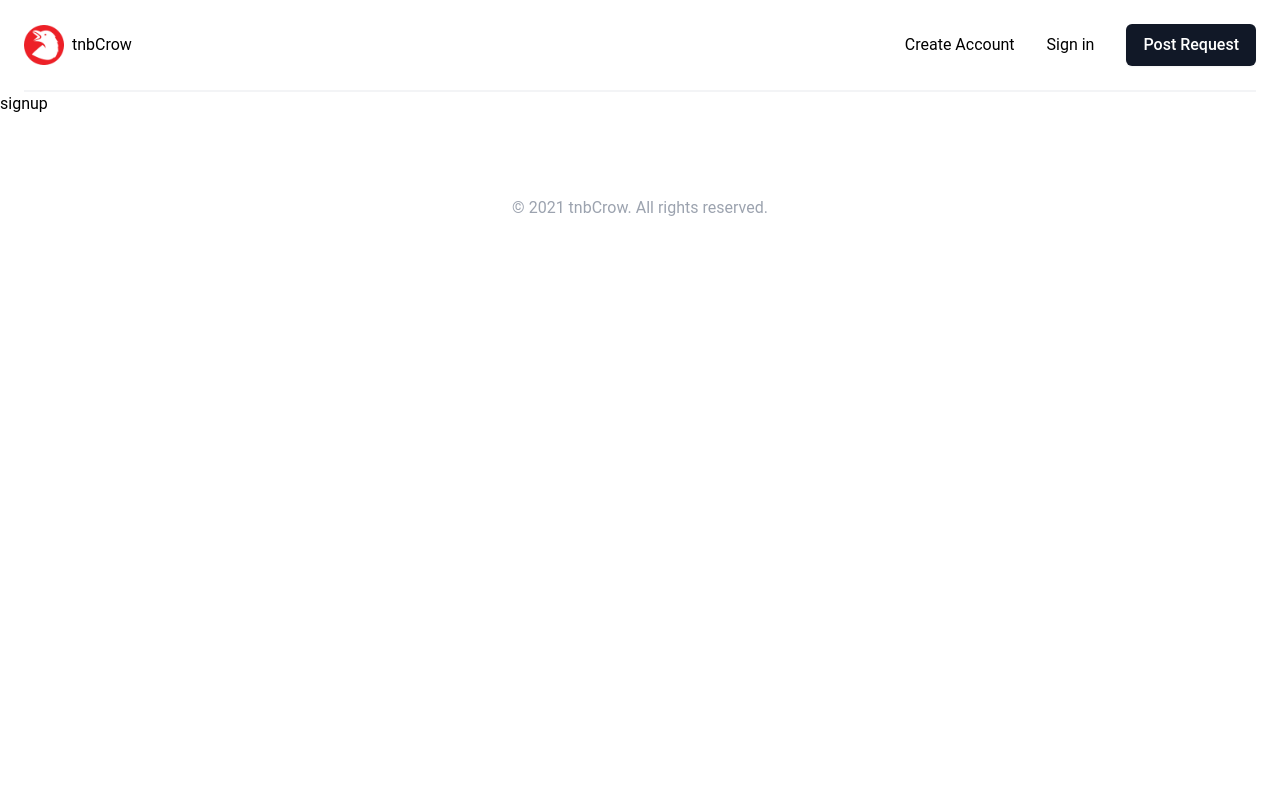
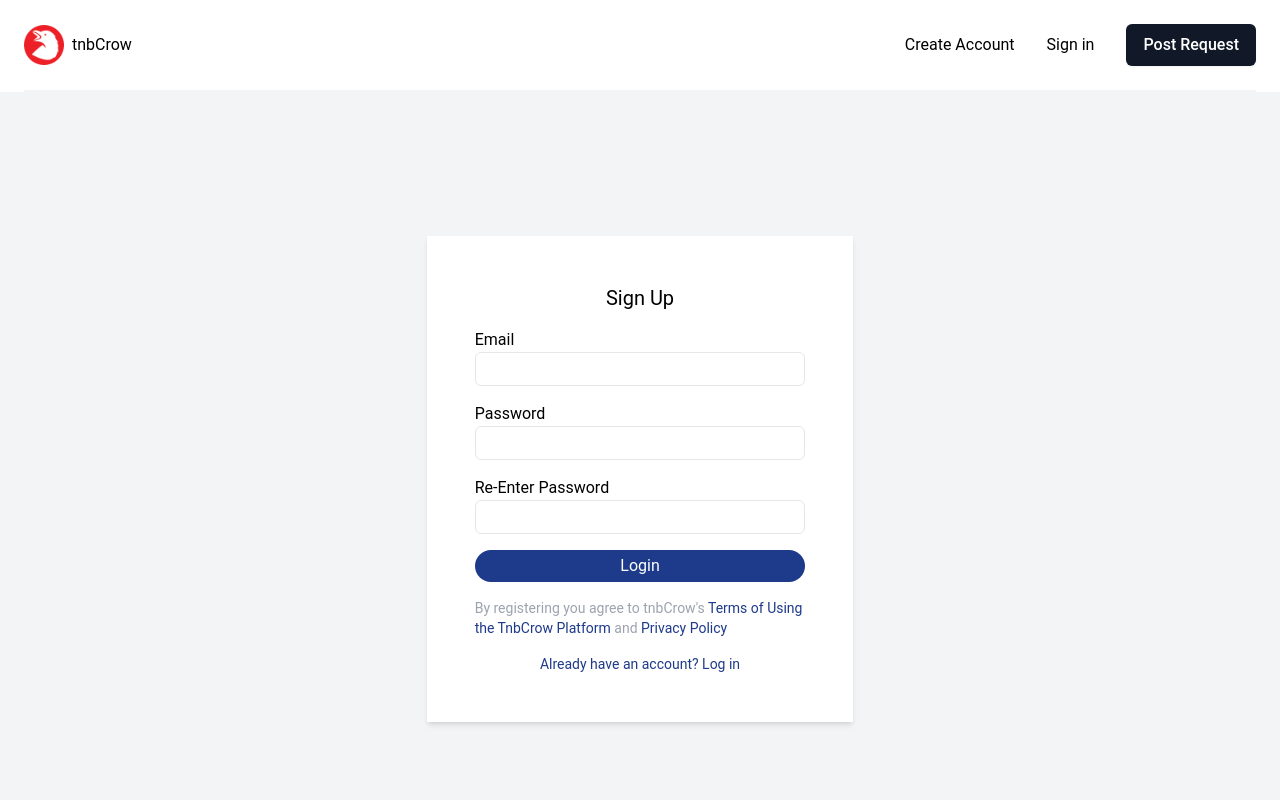
Before and after one commit to tnbCrow/tnbCrow-Frontend, a Next.js app: page /signup in a window 1280 px wide. Shown: the top 800 px of the page. Built offline with nearby package versions, Linux system fonts and the light colour scheme.

Commit message:
Form Components

```diff
--- /dev/null
+++ b/components/FormComponents.tsx
@@ -0,0 +1,56 @@
+import React, {
+  FC,
+  ChangeEvent,
+  FocusEvent,
+  ButtonHTMLAttributes,
+  InputHTMLAttributes,
+} from "react";
+
+export const FormCard: FC = ({ children }) => (
+  <div className="bg-white shadow-md p-8 lg:p-10 xl:p-12 lg:w-2/6 xl:w-2/6 items-center flex flex-col w-96 space-y-4 > *">
+    {children}
+  </div>
+);
+
+export const FormInput: FC<
+  InputHTMLAttributes<any> & {
+    label?: string;
+  }
+> = ({
+  disabled,
+  label,
+  name,
+  onBlur,
+  onChange,
+  placeholder,
+  required,
+  type,
+  value,
+}) => (
+  <div className="w-full">
+    {label ? <label htmlFor={name}>{label}</label> : null}
+    <input
+      className="rounded-md border w-full px-2 py-1"
+      disabled={disabled}
+      name={name}
+      onBlur={onBlur}
+      onChange={onChange}
+      placeholder={placeholder}
+      required={required}
+      type={type}
+      value={value}
+    />
+  </div>
+);
+
+export const FormButton: FC<ButtonHTMLAttributes<any>> = ({
+  children,
+  ...buttonAttributes
+}) => (
+  <button
+    className="bg-blue-900 w-full text-white rounded-full border-black p-1"
+    {...buttonAttributes}
+  >
+    {children}
+  </button>
+);
--- a/components/Header.tsx
+++ b/components/Header.tsx
@@ -1,4 +1,5 @@
-import { Config } from "Config"
+import Link from "next/link";
+import { Config } from "Config";
 
 export const Header = () => (
   <header className="relative bg-white">
@@ -23,9 +24,14 @@ export const Header = () => (
           </div> */}
 
           <div className="hidden md:flex items-center justify-end md:flex-1 lg:w-0">
-            <a className="">Create Account</a>
+            <Link href="/signup">
+              <a className="">Create Account</a>
+            </Link>
 
-            <a className="ml-8">Sign in</a>
+            <Link href="login">
+              <a className="ml-8">Sign in</a>
+            </Link>
+
             <a className="ml-8 whitespace-nowrap inline-flex items-center justify-center px-4 py-2 border border-transparent rounded-md shadow-sm text-base font-medium text-white bg-gray-900 hover:bg-gray-800">
               Post Request
             </a>
@@ -34,4 +40,4 @@ export const Header = () => (
       </div>
     </>
   </header>
-)
+);
--- a/pages/login.tsx
+++ b/pages/login.tsx
@@ -1,8 +1,10 @@
-import Head from "next/head"
-import { Footer } from "@components/Footer"
-import { Header } from "@components/Header"
+import Head from "next/head";
+import Link from "next/link";
+import { FormButton, FormCard, FormInput } from "@components/FormComponents";
+import { Footer } from "@components/Footer";
+import { Header } from "@components/Header";
 
-import { Config } from "../Config"
+import { Config } from "../Config";
 
 export default function Login() {
   return (
@@ -12,8 +14,38 @@ export default function Login() {
         <link rel="icon" href="/favicon.ico" />
       </Head>
       <Header />
-      <div>login</div>
+      <div className="py-36 bg-gray-100 flex justify-center items-center text-sm">
+        <FormCard>
+          <dd className="text-xl">Log In</dd>
+          <form
+            action=""
+            method="post"
+            className="flex flex-col items-center items-center w-full space-y-4 > *"
+          >
+            <FormInput label="Email" name="email" type="text" required />
+            <FormInput
+              label="Password"
+              name="password"
+              type="password"
+              required
+            />
+            <Link href="/resetpassword">
+              <a className="ml-auto text-right text-sm hover:underline">
+                Recover your password
+              </a>
+            </Link>
+
+            <FormButton type="submit"> Sign In</FormButton>
+          </form>
+          <Link href="/signup">
+            <a className="text-sm text-indigo-900 hover:underline">
+              Register an Account
+            </a>
+          </Link>
+        </FormCard>
+      </div>
+
       <Footer />
     </>
-  )
+  );
 }
--- a/pages/resetpassword.tsx
+++ b/pages/resetpassword.tsx
@@ -1,8 +1,9 @@
-import Head from "next/head"
-import { Footer } from "@components/Footer"
-import { Header } from "@components/Header"
+import Head from "next/head";
+import { FormButton, FormCard, FormInput } from "@components/FormComponents";
+import { Footer } from "@components/Footer";
+import { Header } from "@components/Header";
 
-import { Config } from "../Config"
+import { Config } from "../Config";
 
 export default function ResetPassword() {
   return (
@@ -12,8 +13,25 @@ export default function ResetPassword() {
         <link rel="icon" href="/favicon.ico" />
       </Head>
       <Header />
-      <div>reset password</div>
+      <div className="py-36 bg-gray-100 flex justify-center items-center ">
+        <FormCard>
+          <dd className="text-xl">Reset Password</dd>
+          <form
+            action=""
+            method="post"
+            className="flex flex-col items-center items-center w-full space-y-4 > *"
+          >
+            <FormInput
+              label="Email Address"
+              name="email"
+              type="text"
+              required
+            />
+            <FormButton type="submit"> Next</FormButton>
+          </form>
+        </FormCard>
+      </div>
       <Footer />
     </>
-  )
+  );
 }
--- a/pages/signup.tsx
+++ b/pages/signup.tsx
@@ -1,8 +1,11 @@
-import Head from "next/head"
-import { Footer } from "@components/Footer"
-import { Header } from "@components/Header"
+import Head from "next/head";
+import Link from "next/link";
 
-import { Config } from "../Config"
+import { FormButton, FormCard, FormInput } from "@components/FormComponents";
+import { Footer } from "@components/Footer";
+import { Header } from "@components/Header";
+
+import { Config } from "../Config";
 
 export default function Signup() {
   return (
@@ -12,8 +15,44 @@ export default function Signup() {
         <link rel="icon" href="/favicon.ico" />
       </Head>
       <Header />
-      <div>signup</div>
+      <div className="py-36 bg-gray-100 flex justify-center items-center ">
+        <FormCard>
+          <dd className="text-xl">Sign Up</dd>
+          <form
+            action=""
+            method="post"
+            className="flex flex-col items-center items-center w-full space-y-4 > *"
+          >
+            <FormInput label="Email" name="email" type="text" required />
+            <FormInput
+              label="Password"
+              name="password"
+              type="password"
+              required
+            />
+            <FormInput
+              label="Re-Enter Password"
+              name="verifyPassword"
+              type="password"
+              required
+            />
+            <FormButton type="submit">Login</FormButton>
+          </form>
+          <p className="text-sm text-gray-400">
+            By registering you agree to tnbCrow's{" "}
+            <a className="text-blue-900 hover:underline">
+              Terms of Using the TnbCrow Platform
+            </a>{" "}
+            and <a className="text-blue-900 hover:underline">Privacy Policy</a>
+          </p>
+          <Link href="/login">
+            <a className="text-sm text-blue-900 hover:underline">
+              Already have an account? Log in
+            </a>
+          </Link>
+        </FormCard>
+      </div>
       <Footer />
     </>
-  )
+  );
 }
```
Also changed, not shown: 2 other files (tests, documents, lock files or other folders).
